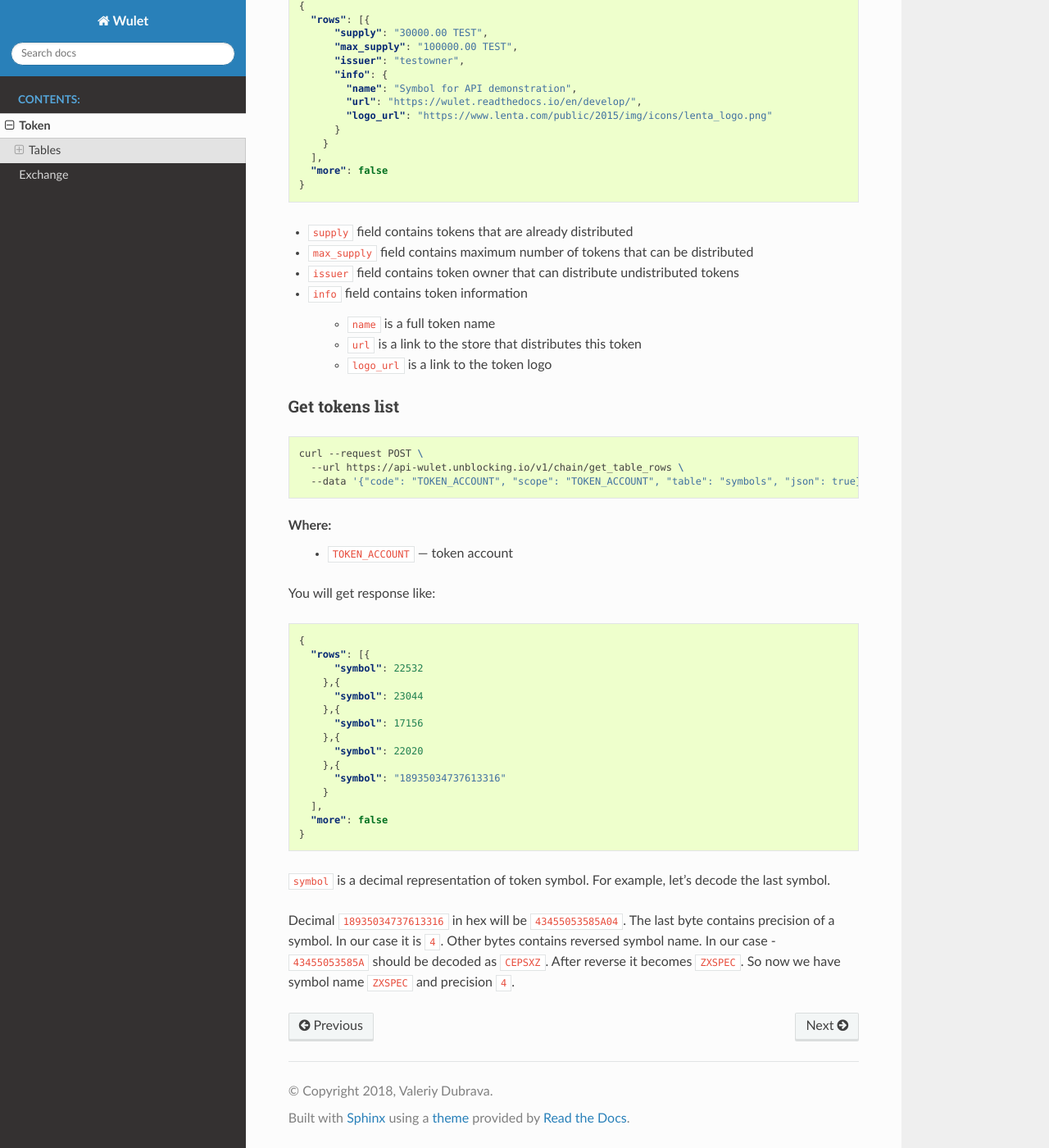
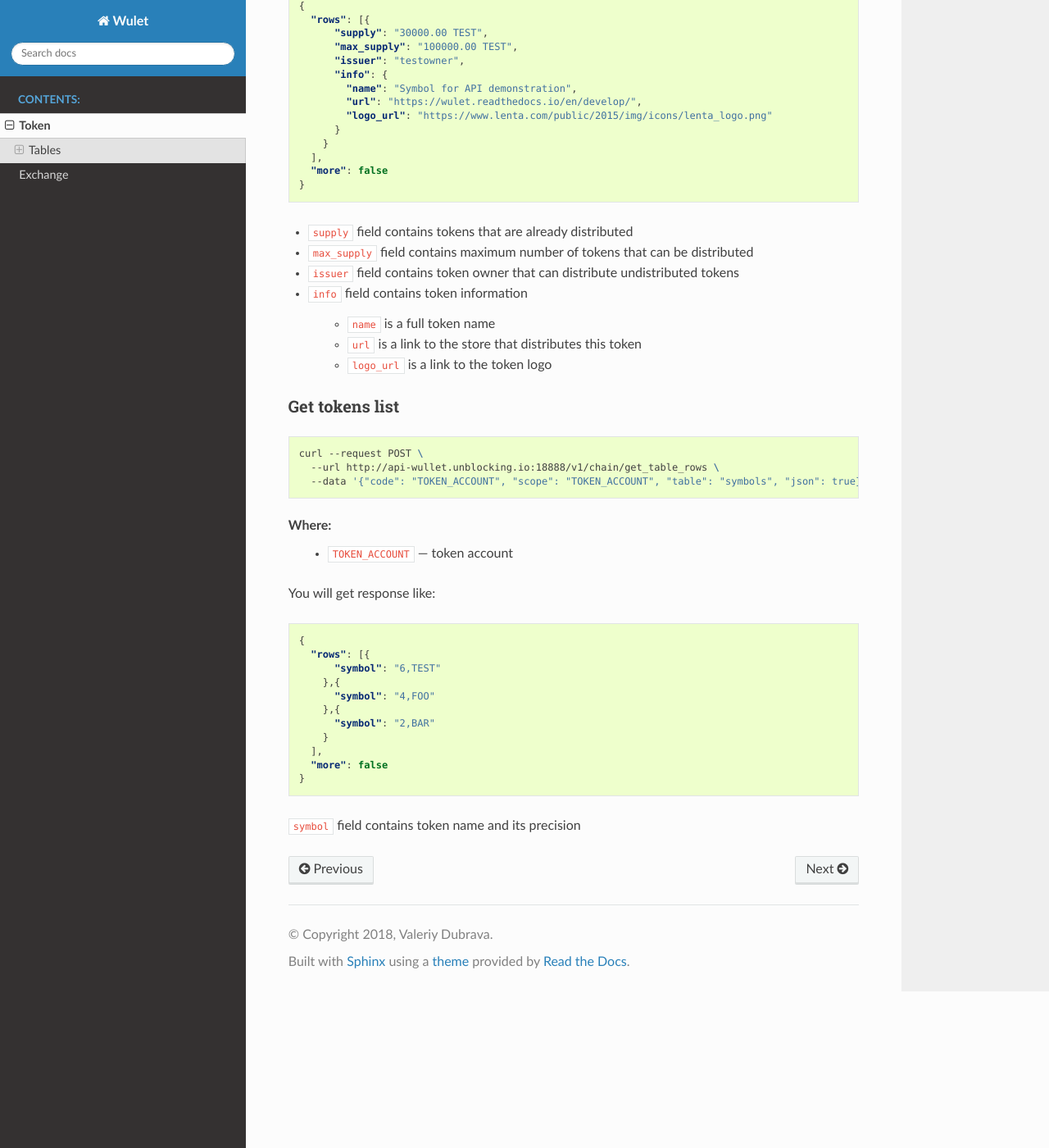
Before and after one commit to Wuletou/docs, a Sphinx documentation site: the page built from docs/source/token.rst, in a window 1280 px wide and 1400 px high, scrolled down 1270 px. Shown: the whole window at 82% size. Built offline with Sphinx 7.4.7 and the Read the Docs theme 2.0.0, drawn with Linux system fonts in a browser that asks for light colours; formulas are drawn with MathJax 3; some of the changed text lies outside the part shown.

Commit message:
token list improvements

```diff
--- a/docs/source/token.rst
+++ b/docs/source/token.rst
@@ -8,7 +8,7 @@ ___________
 .. code-block:: bash
 
     curl --request POST \
-      --url https://api-wulet.unblocking.io/v1/chain/get_table_rows \
+      --url http://api-wullet.unblocking.io:18888/v1/chain/get_table_rows \
       --data '{"code": "TOKEN_ACCOUNT", "scope": "USER_ACCOUNT", "table": "accounts", "json": true}'
 
 Where:
@@ -45,7 +45,7 @@ ______________
 .. code-block:: bash
 
     curl --request POST \
-      --url https://api-wulet.unblocking.io/v1/chain/get_table_rows \
+      --url http://api-wullet.unblocking.io:18888/v1/chain/get_table_rows \
       --data '{"code": "TOKEN_ACCOUNT", "scope": "TOKEN_SYMBOL", "table": "accounts", "json": true}'
 
 Where:
@@ -81,12 +81,12 @@ You will get response like:
     * ``logo_url`` is a link to the token logo
 
 Get tokens list
-_______________
+_______________________
 
 .. code-block:: bash
 
     curl --request POST \
-      --url https://api-wulet.unblocking.io/v1/chain/get_table_rows \
+      --url http://api-wullet.unblocking.io:18888/v1/chain/get_table_rows \
       --data '{"code": "TOKEN_ACCOUNT", "scope": "TOKEN_ACCOUNT", "table": "symbols", "json": true}'
 
 Where:
@@ -98,20 +98,14 @@ You will get response like:
 
     {
       "rows": [{
-          "symbol": 22532
+          "symbol": "6,TEST"
         },{
-          "symbol": 23044
+          "symbol": "4,FOO"
         },{
-          "symbol": 17156
-        },{
-          "symbol": 22020
-        },{
-          "symbol": "18935034737613316"
+          "symbol": "2,BAR"
         }
       ],
       "more": false
     }
 
-``symbol`` is a decimal representation of token symbol. For example, let's decode the last symbol.
-
-Decimal ``18935034737613316`` in hex will be ``43455053585A04``. The last byte contains precision of a symbol. In our case it is ``4``. Other bytes contains reversed symbol name. In our case - ``43455053585A`` should be decoded as ``CEPSXZ``. After reverse it becomes ``ZXSPEC``. So now we have symbol name ``ZXSPEC`` and precision ``4``.
+``symbol`` field contains token name and its precision
```
